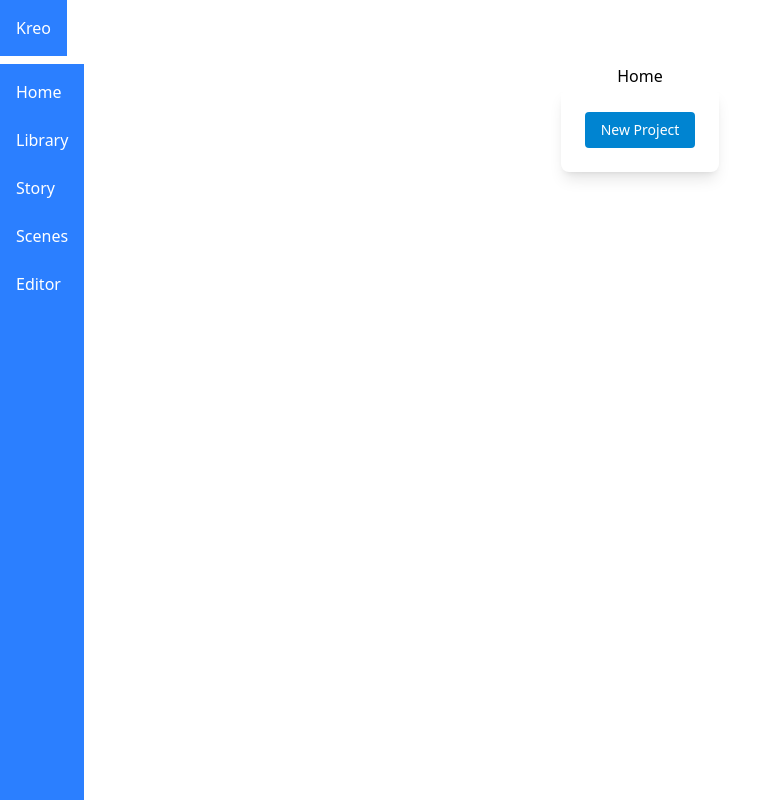
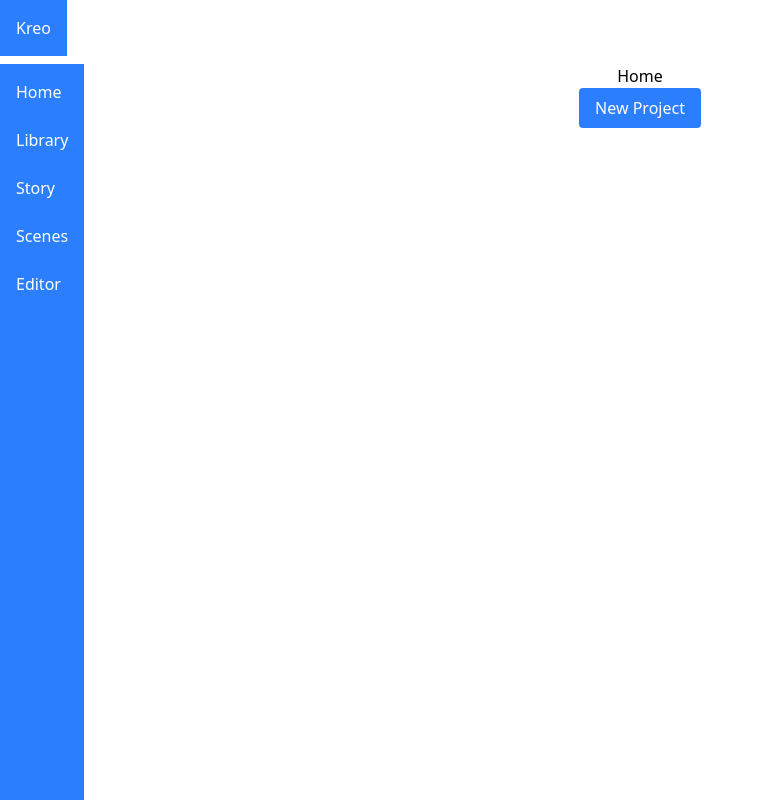
Before and after one commit to ThamzidKarim/Kreo, a React (Vite) app: page / in a window 1280 px wide. Shown: the whole page, without its empty margins (0-780 px from the left). Built offline with nearby package versions, Linux system fonts and the light colour scheme.

Commit message:
Add new button to New Project page from Home

```diff
--- a/src/pages/Home.tsx
+++ b/src/pages/Home.tsx
@@ -1,8 +1,14 @@
-import Card from "../components/Card.tsx";
+import { useNavigate } from "react-router";
 import Header from "../components/Header.tsx";
 import NavBar from "../components/NavBar.tsx";
 
 function Home() {
+    const navigate = useNavigate();
+
+    const handleButtonClick = () => {
+        navigate("/new-project");
+    };
+
     return (
         <div>
             <Header />
@@ -12,7 +18,12 @@ function Home() {
                     <h1>Home</h1>
                 </section>
                 <section className="flex justify-center items-center">
-                    <Card />
+                    <button
+                        onClick={handleButtonClick}
+                        className="px-4 py-2 bg-blue-500 text-white rounded hover:bg-blue-600"
+                    >
+                    New Project
+                    </button>
                 </section>
             </main>
         </div>
```
